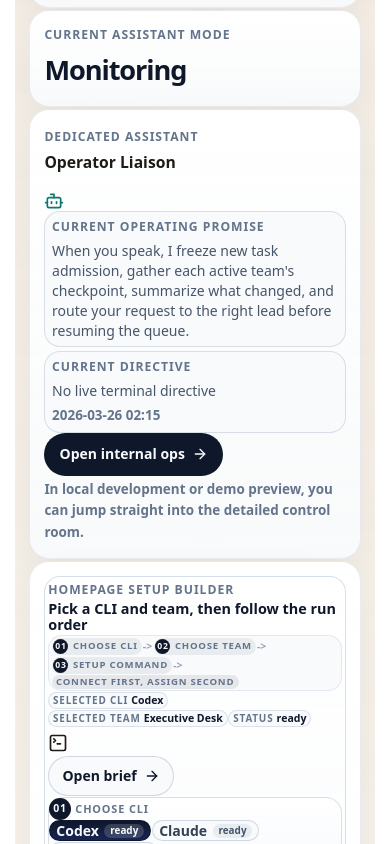
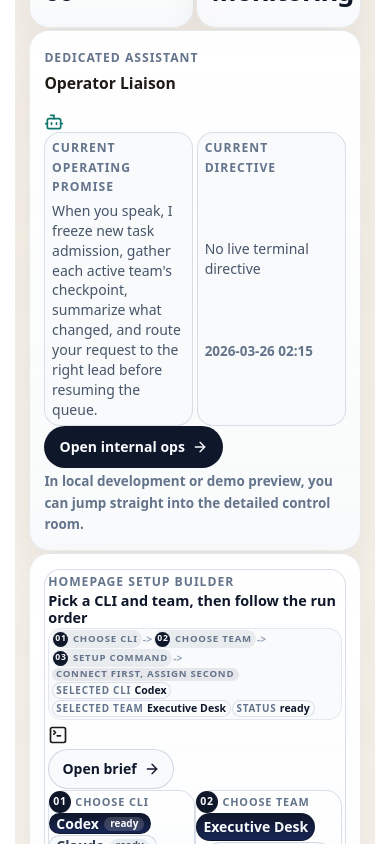
Before and after one commit to GongJae00/research-pages, a Next.js app in the folder apps/web/: page /en in a window 390 px wide. Shown: the part 3180-4024 px from the top of the page. Built offline with nearby package versions, Linux system fonts and the light colour scheme; no server answers.

Commit message:
Autonomy batch 1504: shell-experience

```diff
--- a/apps/web/src/components/homepage-agent-control-section.module.css
+++ b/apps/web/src/components/homepage-agent-control-section.module.css
@@ -562,12 +562,12 @@
   justify-content: flex-end;
 }
 
-.setupSummaryBar {
-  display: flex;
+.setupSummaryInline {
+  display: inline-flex;
   flex-wrap: wrap;
   align-items: center;
   gap: 0.06rem;
-  margin-top: -0.02rem;
+  min-width: 0;
 }
 
 .setupHeaderTools {
@@ -877,7 +877,6 @@
     grid-column: 1 / -1;
   }
 
-  .setupSummaryBar,
   .setupPickerGrid {
     grid-column: 1;
   }
@@ -1036,10 +1035,6 @@
   .setupPickerGrid,
   .setupCommands,
   .setupNotesGrid,
-  .setupSummaryBar {
-    grid-template-columns: 1fr;
-  }
-
   .setupBuilderCard,
   .setupHeader,
   .setupPickerGrid,
@@ -1076,6 +1071,10 @@
     justify-content: flex-start;
   }
 
+  .setupSummaryInline {
+    width: 100%;
+  }
+
   .setupFlowRow {
     width: 100%;
   }
--- a/apps/web/src/components/homepage-agent-control-section.tsx
+++ b/apps/web/src/components/homepage-agent-control-section.tsx
@@ -376,9 +376,8 @@ export function HomepageAgentControlSection({
                   <span className={styles.setupOrderHint} aria-hidden="true">
                     ??                  </span>
                   <span className={styles.setupOrderPill}>{copy.commandOrder}</span>
-                </div>
                   {selectedProvider && selectedTeam ? (
-                  <div className={styles.setupSummaryBar} aria-label={copy.activeSetup}>
+                    <span className={styles.setupSummaryInline} aria-label={copy.activeSetup}>
                       <span className={styles.summaryChip}>
                         <span className={styles.setupScanLabel}>{copy.selectedCli}</span>
                         <strong className={styles.setupScanValue}>{selectedProvider.label}</strong>
@@ -393,8 +392,9 @@ export function HomepageAgentControlSection({
                           {getProviderStatusLabel(locale, selectedProvider.status)}
                         </strong>
                       </span>
+                    </span>
+                  ) : null}
                 </div>
-                ) : null}
               </div>
               <div className={styles.setupHeaderActions}>
                 <div className={styles.panelHeadIcon}>
```
Lines whose indentation alone changed are shown as unchanged.
